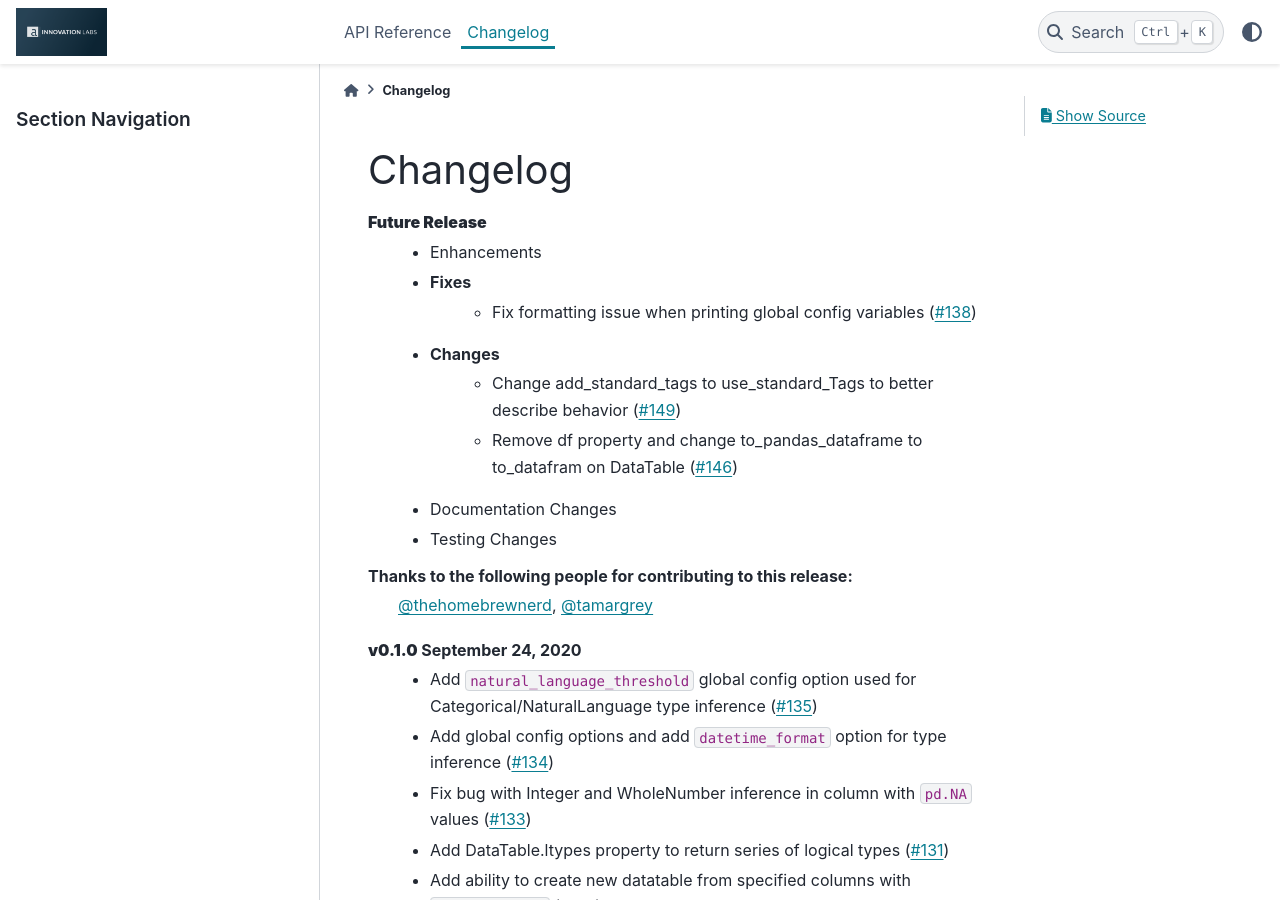
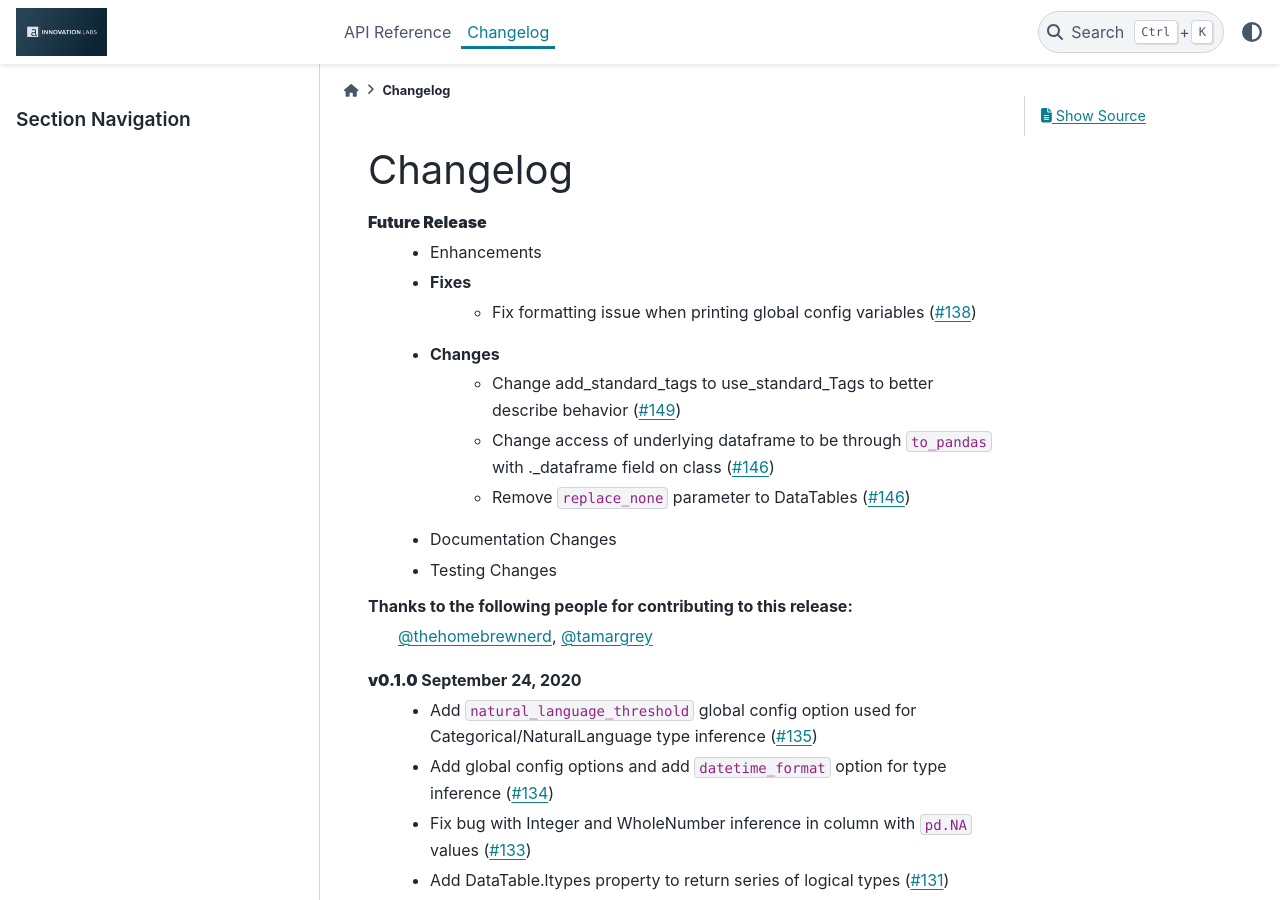
Before and after one commit to alteryx/woodwork, a Sphinx documentation site: the page built from docs/source/changelog.rst, in a window 1280 px wide and 900 px high. Built offline with Sphinx 7.4.7 and the PyData theme 0.15.4, drawn with Linux system fonts in a browser that asks for light colours; comment, search, counter and statistics services are not loaded.

Commit message:
Update changelog

```diff
--- a/docs/source/changelog.rst
+++ b/docs/source/changelog.rst
@@ -8,7 +8,9 @@ Changelog
         * Fix formatting issue when printing global config variables (:pr:`138`)
     * Changes
         * Change add_standard_tags to use_standard_Tags to better describe behavior (:pr:`149`)
-        * Remove df property and change to_pandas_dataframe to to_datafram on DataTable (:pr:`146`)
+        * Change access of underlying dataframe to be through ``to_pandas`` with ._dataframe field on class (:pr:`146`)
+        * Remove ``replace_none`` parameter to DataTables (:pr:`146`)
+
     * Documentation Changes
     * Testing Changes
 
```
